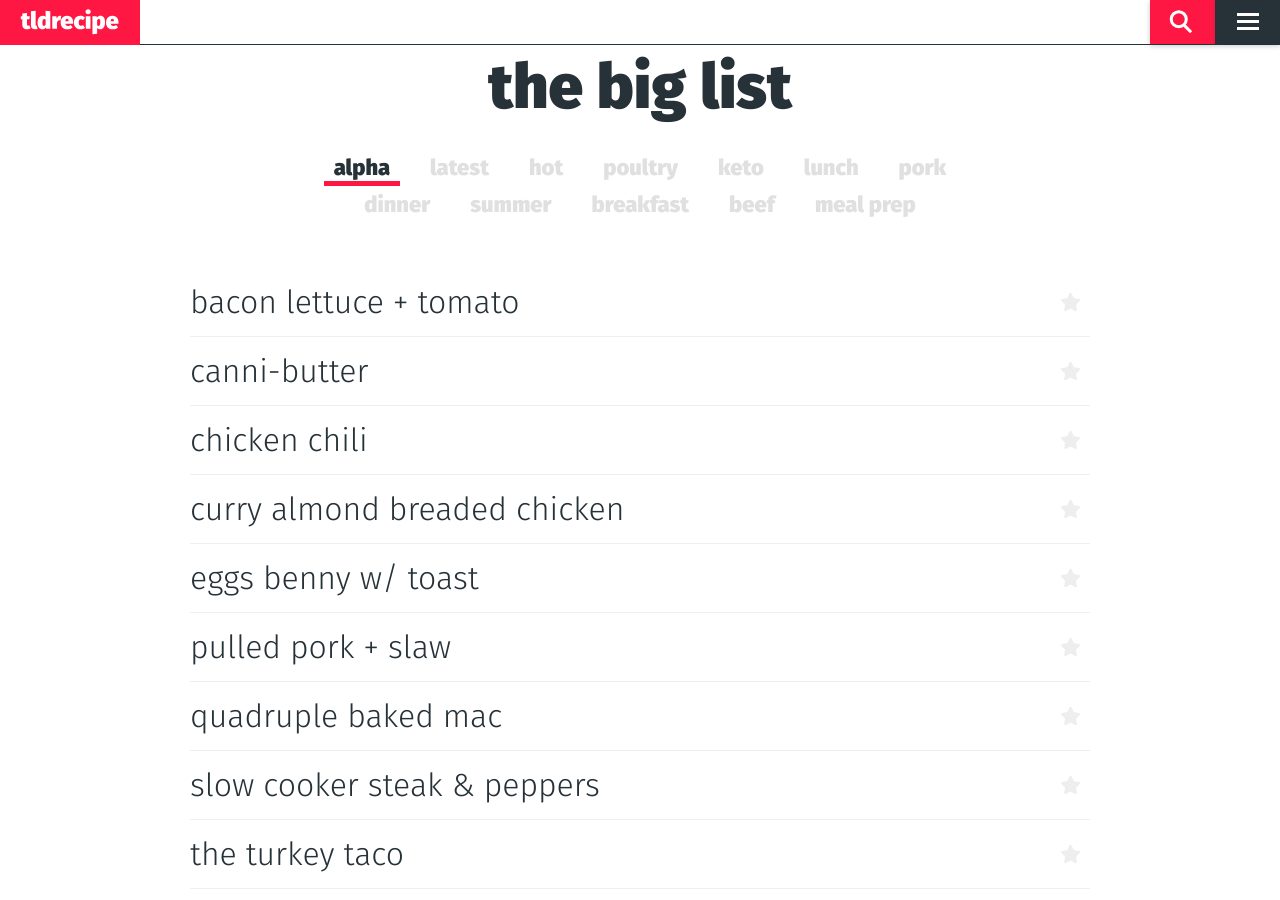
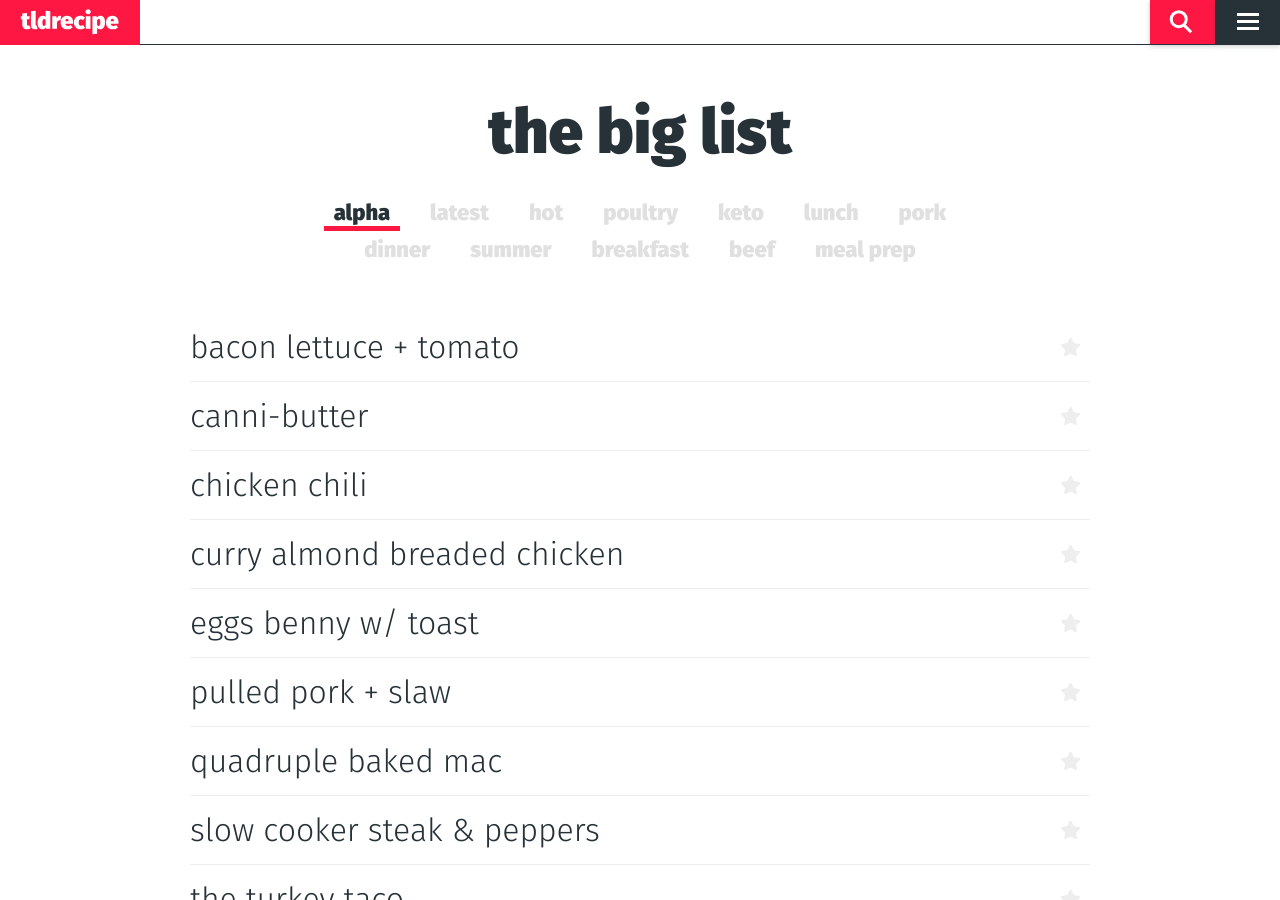
Before and after one commit to Ryaaaan/TLDRecipe, a Jekyll site: the page built from index.md, in a window 1280 px wide and 900 px high. Built offline with Jekyll 4.4.1, drawn with Linux system fonts in a browser that asks for light colours.

Commit message:
padding top to the body now that navigation is opaque

```diff
--- a/assets/main.scss
+++ b/assets/main.scss
@@ -41,6 +41,7 @@ body {
   background: var(--white);
   height: 100%;
   position: relative;
+  padding-top: 45px;
 
   @include transition(background 150ms ease-in-out);
 
```
Also changed, not shown: 2 other files.
